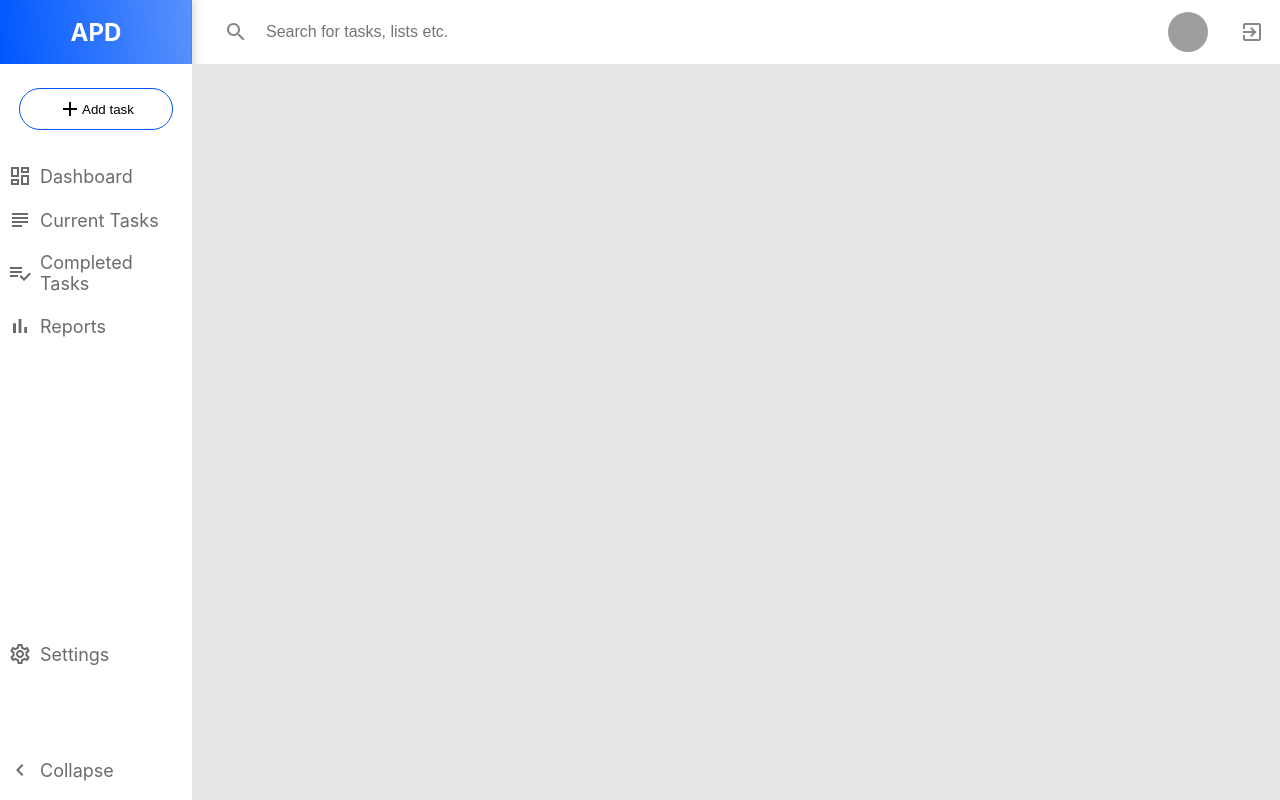
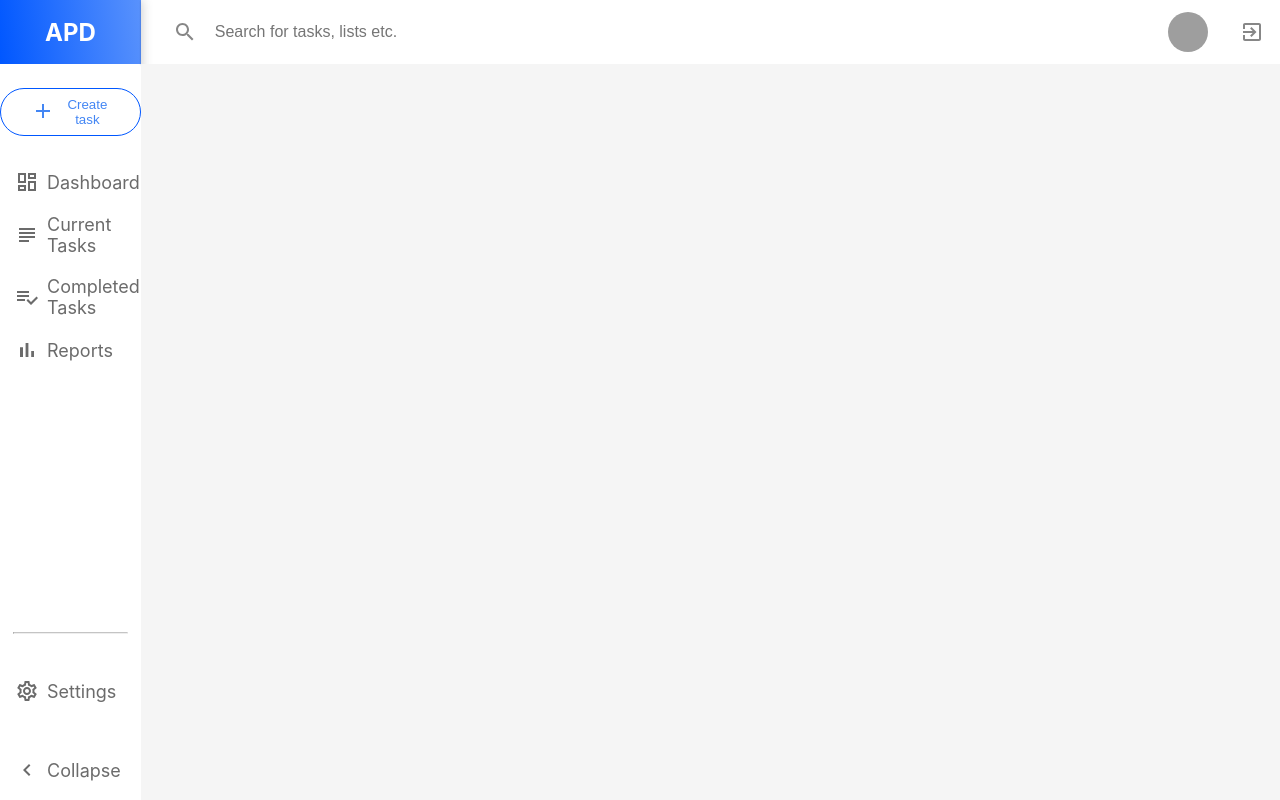
Before and after one commit to Arpit2218B/apd-frontend, a React (Create React App) app: page /app in a window 1280 px wide. Built offline with nearby package versions, Linux system fonts and the light colour scheme; no server answers; sample sign-in values are in the browser's storage; grey boxes are pictures that could not be loaded.

Commit message:
minor css fixes

```diff
--- a/src/components/completedPage/CompletedPage.jsx
+++ b/src/components/completedPage/CompletedPage.jsx
@@ -7,7 +7,7 @@ const CompletedPage = () => {
     return (
         <div className="completed__container">
             <div className="completed__header">
-                <h2>Completed</h2>
+                <h2>Completed Tasks</h2>
                 <div>
                     <Dropdown options={['Last 10 days', 'Last week', 'Last month']} changeHandler={(e) => alert(e.target.value)} />
                     <Dropdown options={['Last 10 days', 'Last week', 'Last month']} changeHandler={(e) => alert(e.target.value)} />
--- a/src/components/completedPage/CompletedPage.scss
+++ b/src/components/completedPage/CompletedPage.scss
@@ -4,7 +4,7 @@
   box-shadow: 0px 2px 5px rgba(0, 0, 0, 0.1);
   display: flex;
   flex-direction: column;
-  padding: 10px;
+  padding: 18px 25px;
 
   .completedTile__top,
   .completedTile__bottom {
@@ -28,7 +28,8 @@
     text-align: center;
 
     h3 {
-      font-weight: 400 !important;
+      font-weight: 500;
+      padding: 1.5rem;
     }
   }
 
@@ -60,7 +61,7 @@
 
 .completed__container {
   padding: 32px;
-  max-height: 90%;
+  max-height: 92%;
   overflow-y: auto;
 
   .completed__header {
--- a/src/components/layout/NavLinks.jsx
+++ b/src/components/layout/NavLinks.jsx
@@ -7,6 +7,10 @@ const iconStyle = {
 const buttonStyle = {
     "border": "none",
     "padding": 0
+}
+
+const iconSpacing = {
+    "margin-right": "10px"
 }
 
 const NavItems = ({type, content, icon, collapsed}) => {
@@ -21,7 +25,7 @@ const NavItems = ({type, content, icon, collapsed}) => {
 
     if (type == 'button') {
         return (
-            <button style={collapsed ? buttonStyle : null}>{icon} {collapsed ? null : content}</button>
+            <button style={collapsed ? buttonStyle : null}><span style={collapsed ? null : iconSpacing}>{icon}</span>{collapsed ? null : content}</button>
         )
     }
 }
--- a/src/components/layout/Sidebar.jsx
+++ b/src/components/layout/Sidebar.jsx
@@ -12,12 +12,16 @@ const sidebarStyle = {
     width: "5vw"
 }
 
+const sidebarStyleNormal = {
+    "min-width": "11vw"
+}
+
 const Sidebar = () => {
 
     const [ collapsed, setCollapsed ] = useState(false);
 
     return (
-        <div style={collapsed ? sidebarStyle : null} className="sidebar">
+        <div style={collapsed ? sidebarStyle : sidebarStyleNormal} className="sidebar">
             <div className="top">
                 <div className="logo">
                     <h2>APD</h2>
@@ -26,7 +30,7 @@ const Sidebar = () => {
                     <Tasks>
                         <NavItems
                             type="button"
-                            content="Add task"
+                            content="Create task"
                             icon={<Add />}
                             collapsed={collapsed}
                         />
@@ -68,6 +72,7 @@ const Sidebar = () => {
                 </div>
             </div>
             <div className="bottom">
+                <hr className="separator"/>
                 <NavItems
                     type="link"
                     content="Settings"
--- a/src/styles/components/AppBody.scss
+++ b/src/styles/components/AppBody.scss
@@ -5,7 +5,7 @@
 }
 
 .sidebar {
-  width: 15vw;
+  width: 11vw;
   max-width: 240px;
   transition: width 0.55s;
   display: flex;
@@ -35,9 +35,9 @@
       justify-content: center;
 
       button {
-        padding: 8px 38px;
+        padding: 8px 30px;
         margin: 24px auto;
-        border: 1px solid #0057ff;
+        border: 1px solid #0057FF;
         box-sizing: border-box;
         border-radius: 30px;
         outline: none;
@@ -46,6 +46,7 @@
         justify-content: center;
         align-items: center;
         background-color: transparent;
+        color: #4386F4;
       }
     }
 
@@ -62,7 +63,7 @@
       }
 
       .links {
-        padding: 10px 8px;
+        padding: 10px 15px;
         width: 100%;
         display: flex;
         align-items: center;
@@ -75,8 +76,16 @@
       }
 
       .links:hover {
-        border-left: 4px solid #0057ff;
         background: rgba(84, 143, 252, 0.1);
+        position: relative;
+        &::after{
+          content: "";
+          background: #0057ff;
+          position: absolute;
+          left: 0;
+          height: 65%;
+          width: 4px;
+        }
       }
     }
   }
@@ -91,8 +100,14 @@
     font-size: 18px;
     padding-bottom: 8px;
 
+    .separator {
+      width: 80%;
+      border-top: 1px solid #C4C4C4;
+      margin: 0 auto;
+    }
+
     .links {
-      padding: 10px 8px;
+      padding: 10px 15px;
       width: 100%;
       display: flex;
       align-items: center;
@@ -105,13 +120,23 @@
     }
 
     .links:hover {
-      border-left: 4px solid #0057ff;
       background: rgba(84, 143, 252, 0.1);
+      position: relative;
+      &::after{
+        content: "";
+        background: #0057ff;
+        position: absolute;
+        left: 0;
+        height: 65%;
+        width: 4px;
+      }
     }
 
     .collapse:hover {
-      border: none;
       background-color: transparent;
+      &::after{
+        background-color: transparent;
+      }
     }
   }
 }
@@ -168,7 +193,7 @@
   }
 
   .content {
-    background-color: #e5e5e5;
+    background-color: #F5F5F5;
     height: 92%;
     max-height: 92%;
   }
--- a/src/styles/components/Login.scss
+++ b/src/styles/components/Login.scss
@@ -8,7 +8,6 @@
     display: flex;
     justify-content: center;
     align-items: center;
-    background-color: blue;
 
     img {
       height: 90%;
```
